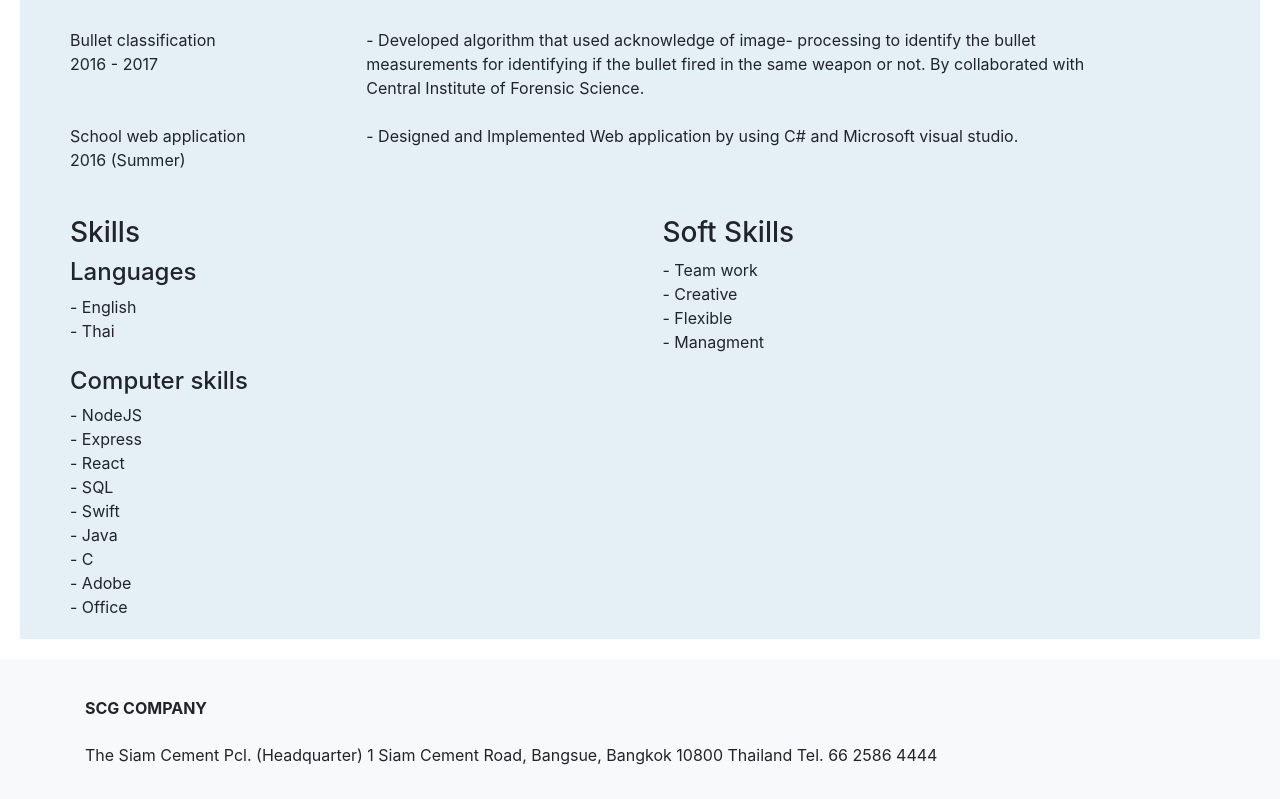
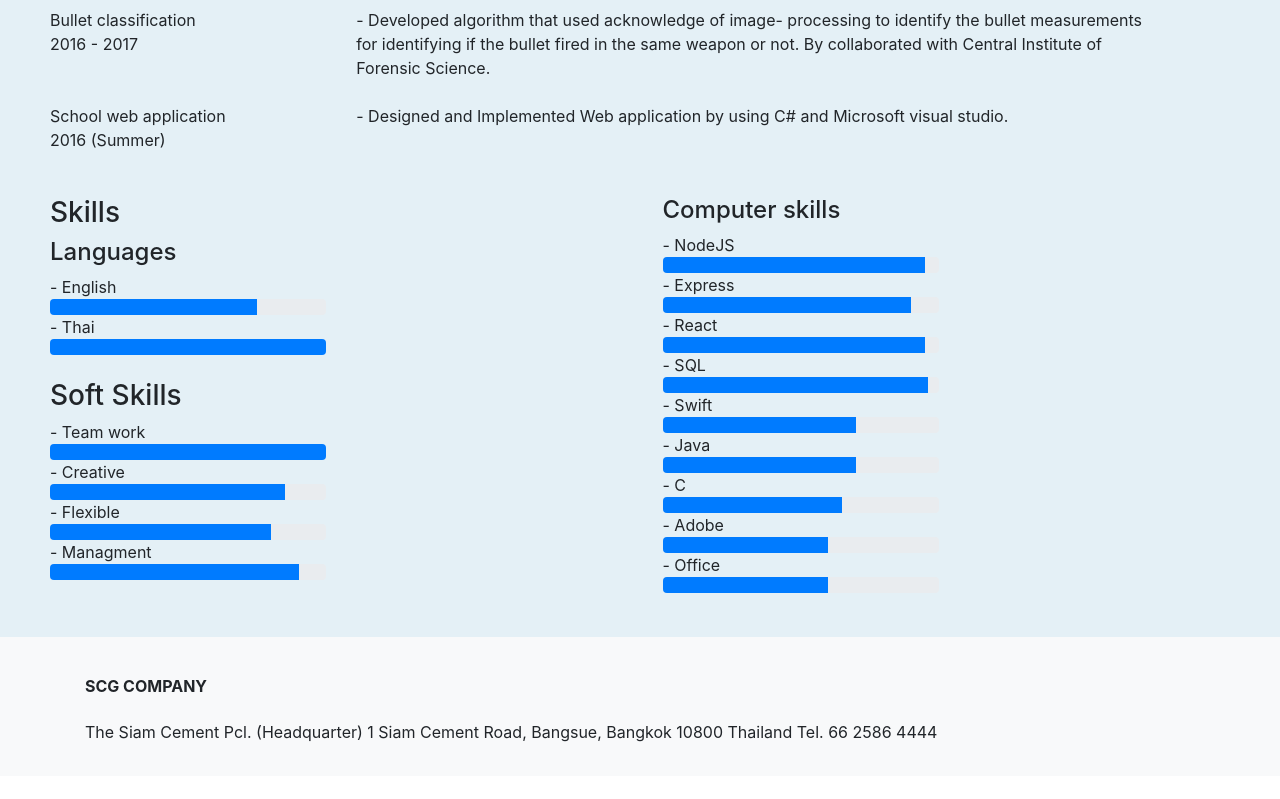
Before and after one commit to cartoon-s-zz/frontend, a React (Create React App) app: page /mycv in a window 1280 px wide. Shown: the part 1261-2060 px from the top of the page. After the commit the page ends 2037 px from the top, so only its background shows below. Built offline with nearby package versions, Linux system fonts and the light colour scheme.

Commit message:
added cv style

```diff
--- a/src/pages/mycv.js
+++ b/src/pages/mycv.js
@@ -11,7 +11,7 @@ class FindCV extends React.Component {
 
   render() {
     return (
-      <div className="maincontrainer">
+      <div className="maincontrainercv">
         <div className="mycv">
           <div className="topCV">
             <div className="row">
@@ -159,33 +159,118 @@ class FindCV extends React.Component {
               <div className="col-6">
                 <h3>Skills</h3>
                 <h4>Languages</h4>
-                <div>- English</div>
-                <div>- Thai</div>
+                <div className="row">
+                  <div className="col-12">- English</div>
+                  <div className="col-6">
+                    <div class="progress">
+                      <div class="progress-bar" role="progressbar" style={{ width: '75%' }}></div>
+                    </div>
+                  </div>
+                  <div className="col-12">- Thai</div>
+                  <div className="col-6">
+                    <div class="progress">
+                      <div class="progress-bar" role="progressbar" style={{ width: '100%' }}></div>
+                    </div>
+                  </div>
+
+                </div>
+
                 <br />
-                <h4>Computer skills</h4>
-                <div>- NodeJS</div>
-                <div>- Express</div>
-                <div>- React</div>
-                <div>- SQL</div>
-                <div>- Swift</div>
-                <div>- Java</div>
-                <div>- C</div>
-                <div>- Adobe</div>
-                <div>- Office</div>
-
+                <h3>Soft Skills</h3>
+                <div className="row">
+                  <div className="col-12">- Team work</div>
+                  <div className="col-6">
+                    <div class="progress">
+                      <div class="progress-bar" role="progressbar" style={{ width: '100%' }}></div>
+                    </div>
+                  </div>
+                  <div className="col-12">- Creative</div>
+                  <div className="col-6">
+                    <div class="progress">
+                      <div class="progress-bar" role="progressbar" style={{ width: '85%' }}></div>
+                    </div>
+                  </div>
+                  <div className="col-12">- Flexible</div>
+                  <div className="col-6">
+                    <div class="progress">
+                      <div class="progress-bar" role="progressbar" style={{ width: '80%' }}></div>
+                    </div>
+                  </div>
+                  <div className="col-12">- Managment</div>
+                  <div className="col-6">
+                    <div class="progress">
+                      <div class="progress-bar" role="progressbar" style={{ width: '90%' }}></div>
+                    </div>
+                  </div>
+                </div>
               </div>
               <div className="col-6">
-                <h3>Soft Skills</h3>
-                <div>- Team work</div>
-                <div>- Creative</div>
-                <div>- Flexible</div>
-                <div>- Managment</div>
+                <h4>Computer skills</h4>
+                <div className="row">
+                  <div className="col-12">- NodeJS</div>
+                  <div className="col-6">
+                    <div class="progress">
+                      <div class="progress-bar" role="progressbar" style={{ width: '95%' }}></div>
+                    </div>
+                  </div>
+                  <div className="col-12">- Express</div>
+                  <div className="col-6">
+                    <div class="progress">
+                      <div class="progress-bar" role="progressbar" style={{ width: '90%' }}></div>
+                    </div>
+                  </div>
+                  <div className="col-12">- React</div>
+                  <div className="col-6">
+                    <div class="progress">
+                      <div class="progress-bar" role="progressbar" style={{ width: '95%' }}></div>
+                    </div>
+                  </div>
+                  <div className="col-12">- SQL</div>
+                  <div className="col-6">
+                    <div class="progress">
+                      <div class="progress-bar" role="progressbar" style={{ width: '96%' }}></div>
+                    </div>
+                  </div>
+                  <div className="col-12">- Swift</div>
+                  <div className="col-6">
+                    <div class="progress">
+                      <div class="progress-bar" role="progressbar" style={{ width: '70%' }}></div>
+                    </div>
+                  </div>
+                  <div className="col-12">- Java</div>
+                  <div className="col-6">
+                    <div class="progress">
+                      <div class="progress-bar" role="progressbar" style={{ width: '70%' }}></div>
+                    </div>
+                  </div>
+                  <div className="col-12">- C</div>
+                  <div className="col-6">
+                    <div class="progress">
+                      <div class="progress-bar" role="progressbar" style={{ width: '65%' }}></div>
+                    </div>
+                  </div>
+                  <div className="col-12">- Adobe</div>
+                  <div className="col-6">
+                    <div class="progress">
+                      <div class="progress-bar" role="progressbar" style={{ width: '60%' }}></div>
+                    </div>
+                  </div>
+                  <div className="col-12">- Office</div>
+                  <div className="col-6">
+                    <div class="progress">
+                      <div class="progress-bar" role="progressbar" style={{ width: '60%' }}></div>
+                    </div>
+                  </div>
+                </div>
+
+
               </div>
             </div>
 
           </div>
+          <br />
+        </div>
 
-        </div>
       </div >
     )
   }
--- a/src/styles/style.css
+++ b/src/styles/style.css
@@ -3,6 +3,13 @@
   min-height: 100vh;
   background-color: white;
   padding: 20px;
+}
+
+.maincontrainercv {
+  height: 100%;
+  min-height: 100vh;
+  background-color: rgba(153, 204, 255, 0.8);;
+  /* padding: 20px; */
 }
 
 .tableStyle {
@@ -90,3 +97,7 @@
 .theme {
   /* background-color: royalblue */
 }
+
+/* .progress-bar {
+  width: 25%;
+} */
```
